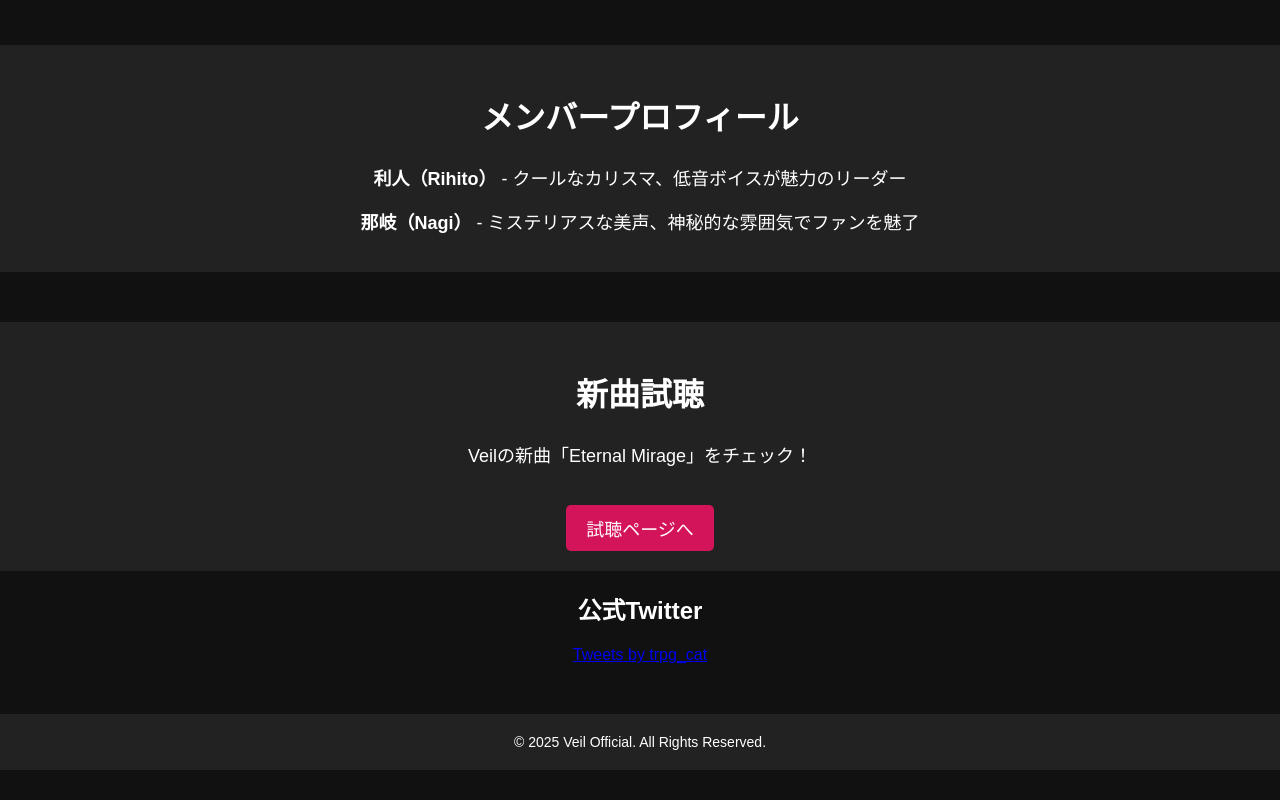
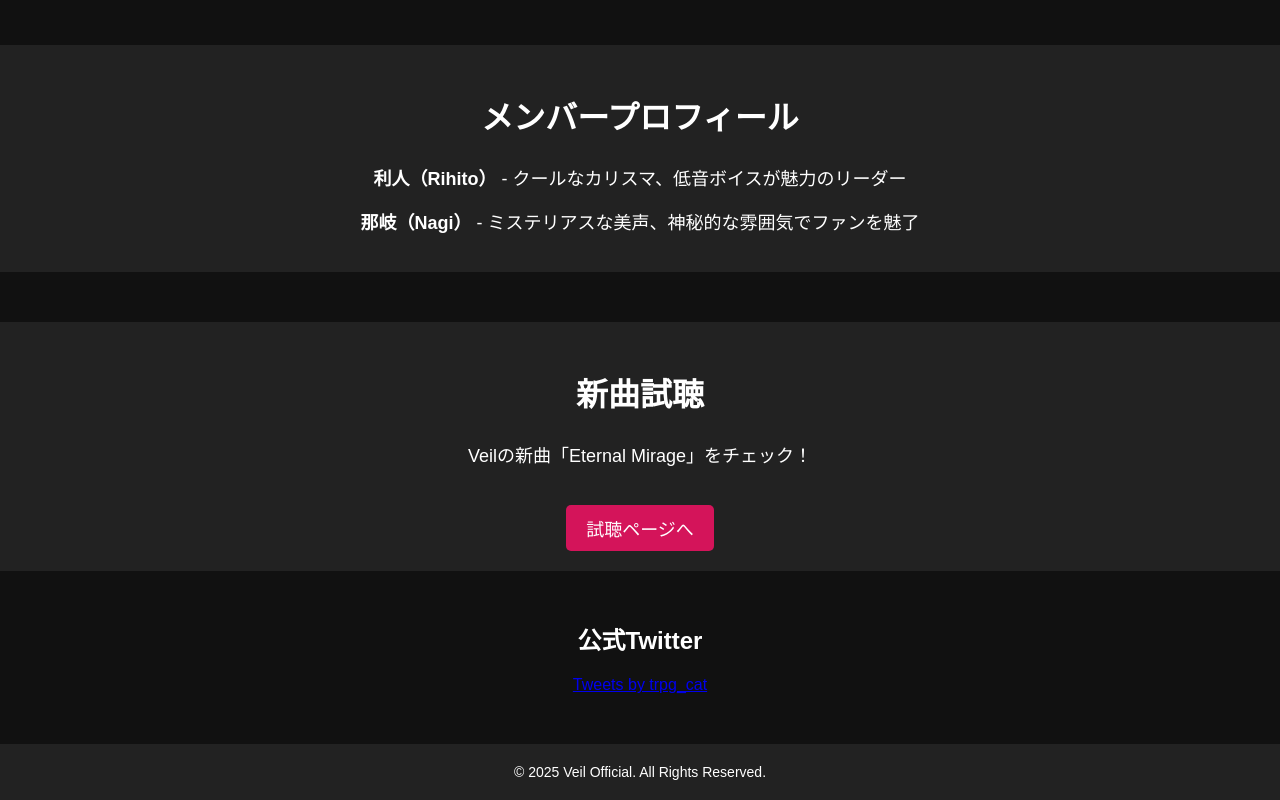
Before and after one commit to Mut-Tom/sibyl_april, a plain HTML site: page index.html in a window 1280 px wide. Shown: the part 1123-1923 px from the top of the page. Before the commit the page ends 1893 px from the top, so only its background shows below. Drawn offline with Linux system fonts and the light colour scheme.

Commit message:
Update index.html

```diff
--- a/index.html
+++ b/index.html
@@ -62,6 +62,14 @@
             font-size: 14px;
             background: #222;
         }
+        .twitter-container {
+            text-align: center;
+            margin-top: 50px;
+        }
+
+        .twitter-timeline {
+            display: inline-block;
+        }
     </style>
 </head>
 <body>
```
